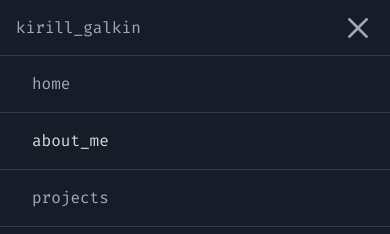
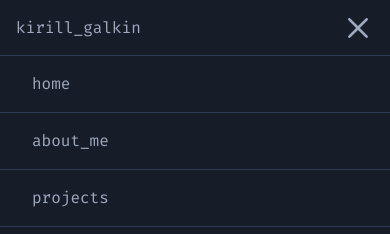
Before and after one commit to xmal0x/webdev-portfolio, a React (Create React App) app: page /about in a window 390 px wide. Both pictures are taken after a click on the button 358 px from the left and 27 px from the top of the page. Shown: the top 234 px of the page. Built offline with nearby package versions, Linux system fonts and the light colour scheme.

Commit message:
small fixes

```diff
--- a/src/components/Layout/Header/Header.tsx
+++ b/src/components/Layout/Header/Header.tsx
@@ -3,6 +3,7 @@
 import {CgClose, CgMenuGridO} from "react-icons/cg";
 import {Fragment, useState} from "react";
 import {Transition} from "@headlessui/react";
+import './styles.css'
 
 const menuLinks = [
     {
@@ -74,27 +75,24 @@
                 leaveFrom="opacity-100"
                 leaveTo="opacity-0"
             >
-
                 <ul className="bg-second-dark-bg fixed top-14 left-0 right-0 bottom-14 z-50">
                     {menuLinks.map(({link, title, id}, index) => (
-                        <li className="border-b border-secondary-gray p-4" onClick={() => setMenuVisible(false)}
+                        <li className="border-b border-secondary-gray" onClick={() => setMenuVisible(false)}
                             key={id}>
                             <NavLink
                                 to={link}
                                 className={({isActive}) =>
-                                    `${isActive ? 'text-white-text' : ''}
-                        h-full items-center text-gray-text flex hover:text-white`}>
+                                    `${isActive ? 'text-white-text' : ''} nav-link`}>
                                 <span className="px-4">{title}</span>
                             </NavLink>
                         </li>
                     ))}
 
-                    <li className="border-b border-secondary-gray p-4" onClick={() => setMenuVisible(false)}>
+                    <li className="border-b border-secondary-gray" onClick={() => setMenuVisible(false)}>
                         <NavLink
                             to="/contacts"
                             className={({isActive}) =>
-                                `${isActive ? 'text-white-text' : ''}
-                        h-full items-center text-gray-text flex hover:text-white`}>
+                                `${isActive ? 'text-white-text' : ''} nav-link`}>
 
                             <span className="px-4">contact_me</span>
                         </NavLink>
--- /dev/null
+++ b/src/components/Layout/Header/styles.css
@@ -0,0 +1,3 @@
+.nav-link {
+    @apply h-full items-center text-gray-text flex hover:text-white transition duration-300 p-4
+}
--- a/src/components/Layout/Sidebar/Sidebar.tsx
+++ b/src/components/Layout/Sidebar/Sidebar.tsx
@@ -1,23 +1,54 @@
 import React from 'react';
 import {Transition} from "@headlessui/react";
 
-const Sidebar = ({children}: { children: React.ReactNode }) => {
+export interface SideBarProps {
+    children: React.ReactNode
+}
+
+const Sidebar = ({children}: SideBarProps) => {
     return (
+        <aside className="md:h-full bg-second-dark-bg p-4 text-gray-text md:min-w-[18rem]">
+            {children}
+        </aside>
+    )
+}
+
+const SidebarWithTransition = ({children}: SideBarProps) => {
+    return (
+        <>
             <Transition
                 appear={true}
                 show={true}
                 enter="transition ease-in-out duration-500 transform"
+                className="md:block hidden"
                 enterFrom="-translate-x-full "
                 enterTo="translate-x-0 "
                 leave="transition ease-in-out duration-500 transform"
                 leaveFrom="md:translate-x-0 "
                 leaveTo="-translate-x-full "
             >
-            <aside className="md:h-full bg-second-dark-bg p-4 text-gray-text md:min-w-[18rem]">
+                <Sidebar>
                     {children}
-            </aside>
+                </Sidebar>
             </Transition>
+
+            <Transition
+                appear={true}
+                show={true}
+                enter="transition ease-in-out duration-500 transform"
+                className="md:hidden block"
+                enterFrom="-translate-y-full "
+                enterTo="translate-y-0 "
+                leave="transition ease-in-out duration-500 transform"
+                leaveFrom="md:translate-y-0 "
+                leaveTo="-translate-y-full "
+            >
+                <Sidebar>
+                    {children}
+                </Sidebar>
+            </Transition>
+        </>
     );
 };
 
-export default Sidebar
+export default SidebarWithTransition
--- a/src/components/UI/NavButton/NavButton.tsx
+++ b/src/components/UI/NavButton/NavButton.tsx
@@ -8,7 +8,7 @@
                 to={link}
                 className={({isActive}) =>
                     `${isActive ? 'text-white-text border-b-2 border-yellow' : ''}
-                h-full items-center flex hover:text-white`}>
+                h-full items-center flex hover:text-white transition duration-300`}>
                 <span className="px-4">{title}</span>
             </NavLink>
         </div>
--- a/src/pages/About/About.tsx
+++ b/src/pages/About/About.tsx
@@ -49,7 +49,7 @@
                     {infoSections.map(({id, title}) => (
                         <li key={id}
                             onClick={() => handleSelectContent(id)}
-                            className={`flex items-center hover:text-white cursor-pointer mb-2 ${isSelected(id) ? 'text-white-text' : ''}`}>
+                            className={`flex items-center hover:text-white cursor-pointer transition duration-300 mb-2 ${isSelected(id) ? 'text-white-text' : ''}`}>
                                 <span className="about-sidebar_icon">
                                     {isSelected(id)
                                         ? <HiChevronDown/>
```
Lines whose indentation alone changed are shown as unchanged.
